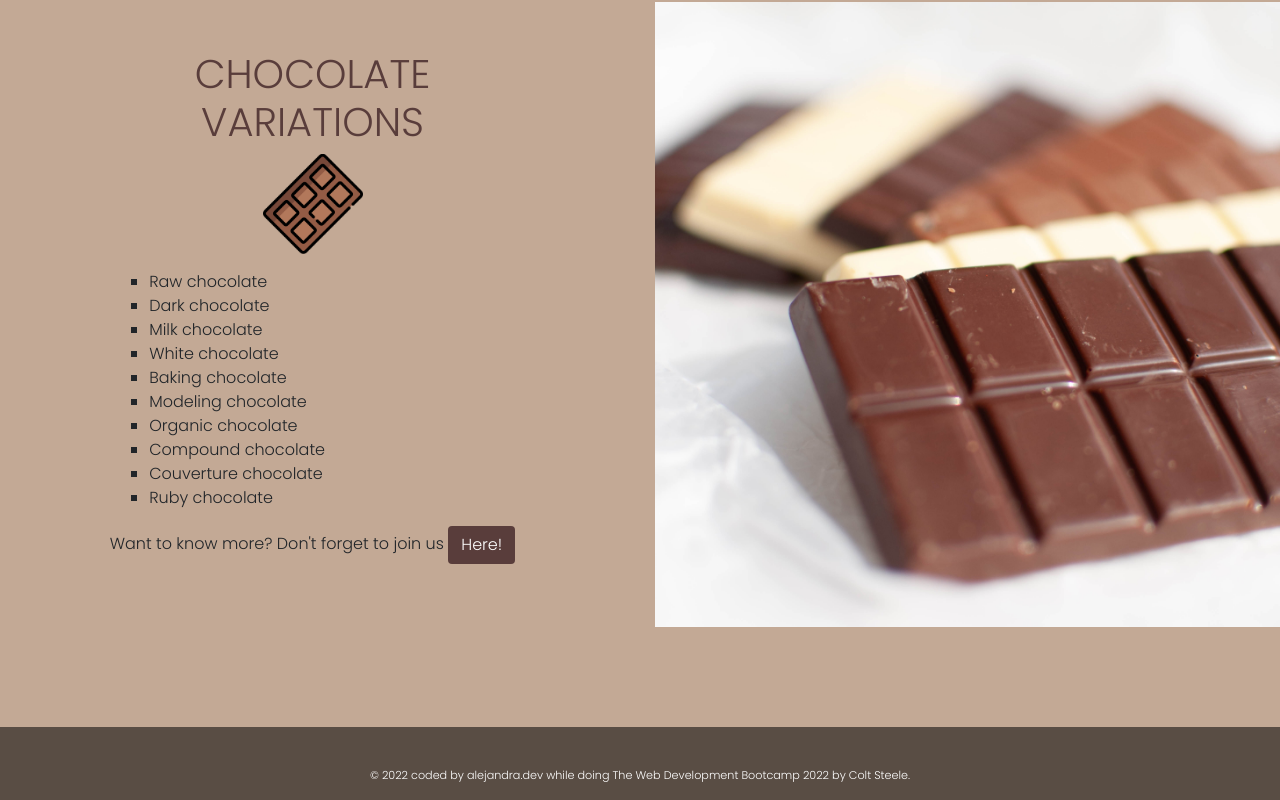
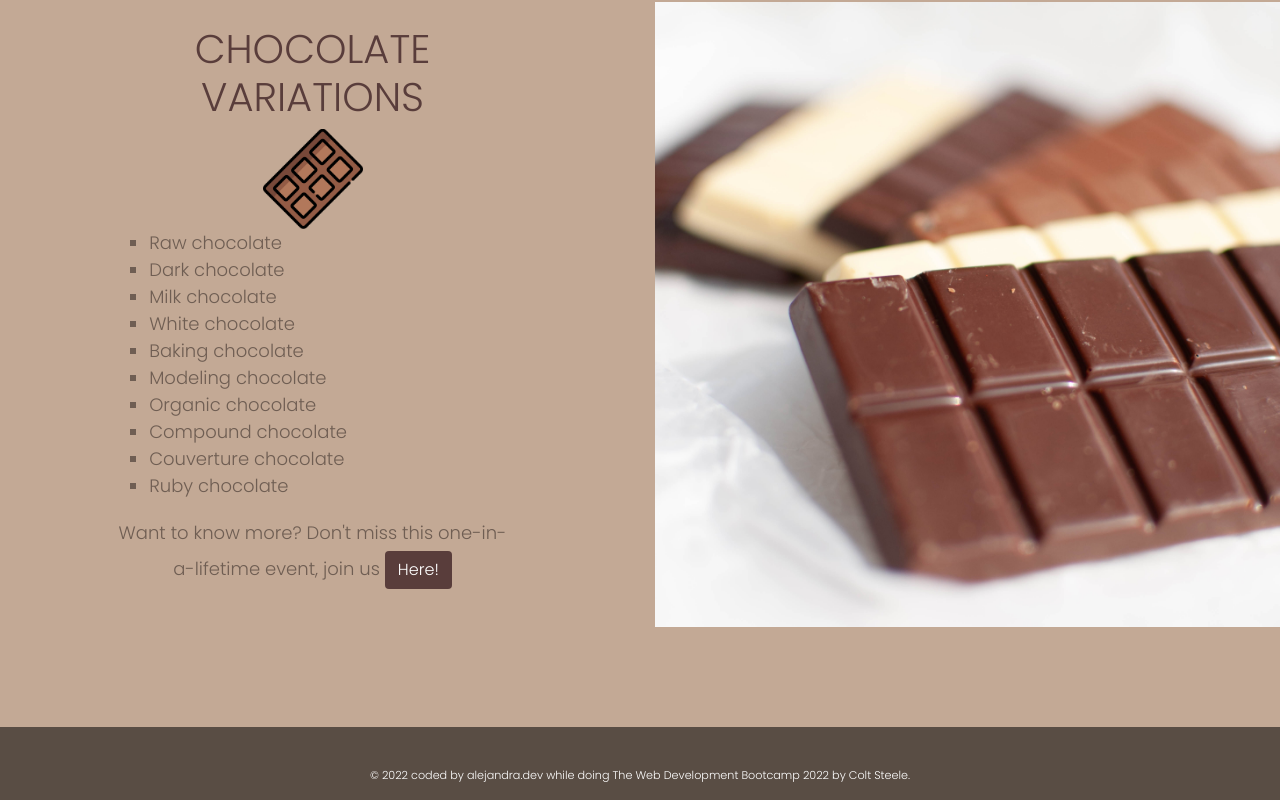
Before and after one commit to AlePedrero/museumofchocolate, a plain HTML site: page index.html in a window 1280 px wide. Shown: the part 3891-4691 px from the top of the page. Drawn offline with nearby package versions, Linux system fonts and the light colour scheme.

Commit message:
quick changes to the final list and paragraph

```diff
--- a/app.css
+++ b/app.css
@@ -69,6 +69,13 @@ body {
     transition: 0.5s;
 }
 
+.list {
+    color: #6F5E53;
+    font-weight: 100;
+    font-size: 1.125rem;
+    line-height: 1.5;
+}
+
 .list li {
     list-style:square;
     text-align: left;
--- a/index.html
+++ b/index.html
@@ -112,7 +112,7 @@
             <div class="col-10 col-lg-8 blurb mb-5 mb-md-0">
               <h2>HOW IT IS MADE?</h2>
               <img src="./imgs/icon.png" alt="" class="d-none d-lg-inline icon">
-              <p class="lead">Chocolate production starts with harvesting coca in a forest. Cocoa comes from tropical evergreen Cocoa trees, such as Theobroma Cocoa, which grow in the wet lowland tropics of Central and South America, West Africa and Southeast Asia (within 20 C of the equator) (Walter,1981) . Cocoa needs to be harvested manually in the forest. The seed pods of coca will first be collected; the beans will be selected and placed in piles. These cocoa beans will then be ready to be shipped to the manufacturer for mass production. <!--Taken from https://www.sfu.ca/geog351fall03/groups-webpages/gp8/prod/prod.html#:~:text=Manufacturing%20Chocolate&text=Firstly%2C%20fermented%20and%20dried%20cocoa,and%20milk%20to%20add%20flavour.-->
+              <p class="lead">Chocolate production starts with harvesting coca in a forest. Cocoa comes from tropical evergreen Cocoa trees, such as Theobroma Cocoa, which grow in the wet lowland tropics of Central and South America, West Africa and Southeast Asia (within 20 C of the equator) (Walter,1981) . Cocoa needs to be harvested manually in the forest. The seed pods of cocoa will first be collected; the beans will be selected and placed in piles. These cocoa beans will then be ready to be shipped to the manufacturer for mass production. <!--Taken from https://www.sfu.ca/geog351fall03/groups-webpages/gp8/prod/prod.html#:~:text=Manufacturing%20Chocolate&text=Firstly%2C%20fermented%20and%20dried%20cocoa,and%20milk%20to%20add%20flavour.-->
               </p>
             </div>
           </div>
@@ -142,7 +142,6 @@
             <div class="col-10 col-lg-8 blurb mb-5 mb-md-0">
               <h2>CHOCOLATE VARIATIONS</h2>
               <img src="./imgs/icon.png" alt="" class="d-none d-lg-inline icon">
-              <p class="lead">
                 <ul class="list">
                   <li>Raw chocolate</li>
                   <li>Dark chocolate</li>
@@ -155,9 +154,8 @@
                   <li>Couverture chocolate</li>
                   <li>Ruby chocolate</li>
                 </ul>
-                Want to know more? Don't forget to join us <a class="btn btn-tks" href="#">Here!</a>
                 <!--Taken from https://en.wikipedia.org/wiki/Types_of_chocolate-->
-              </p>
+                <p class="lead">Want to know more? Don't miss this one-in-a-lifetime event, join us <a class="btn btn-tks" href="#">Here!</a></p>
             </div>
           </div>
         </div>
```
